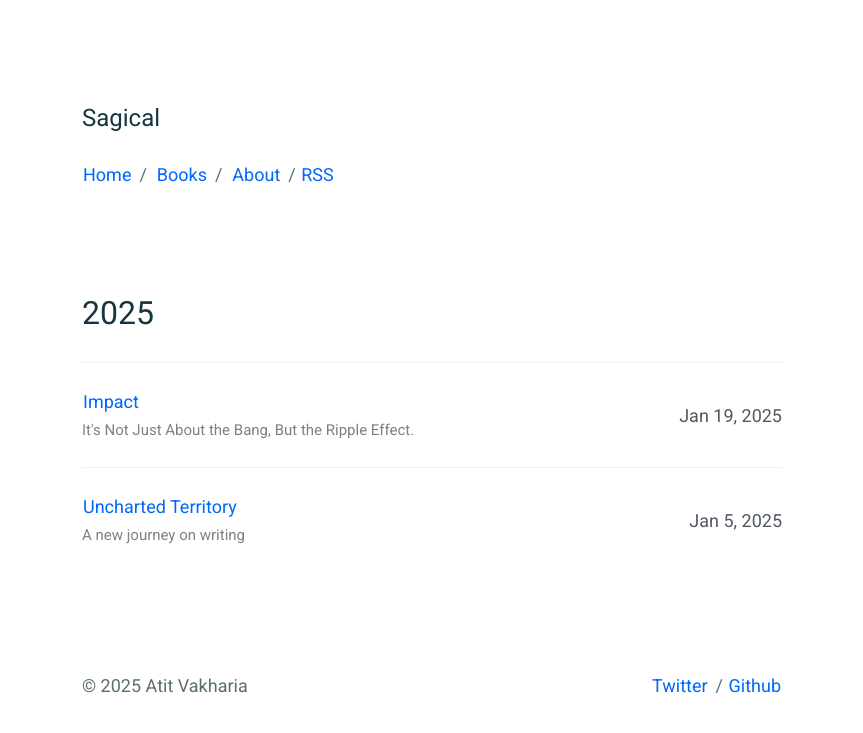
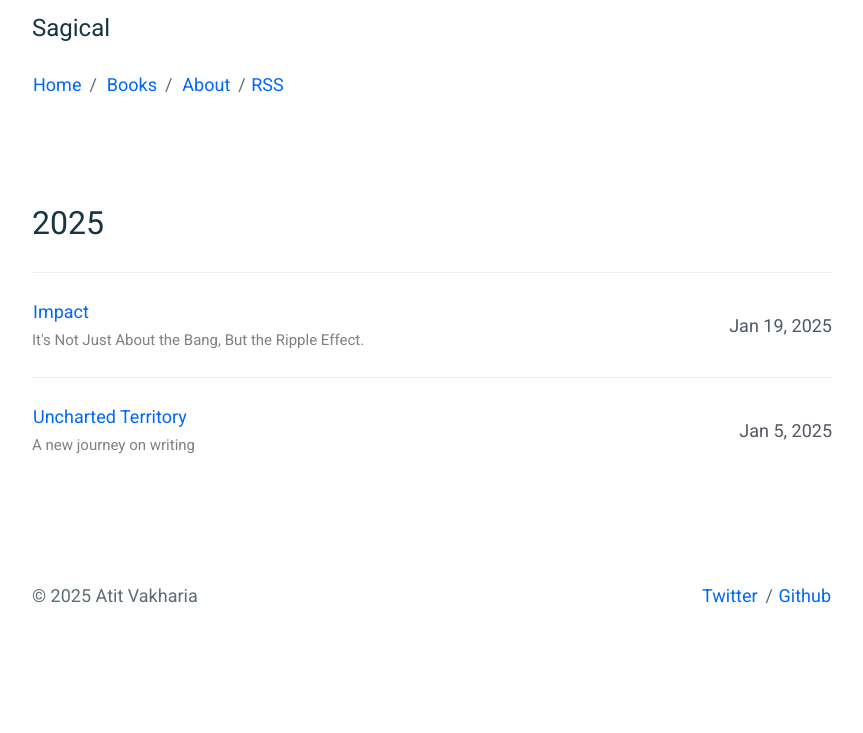
Before and after one commit to mkchoi212/paper-jekyll-theme, a Jekyll site: the page built from index.html, in a window 1280 px wide. Shown: the top 733 px of the page, without its empty margins (208-1071 px from the left). Built offline with Jekyll 4.4.1, drawn with Linux system fonts in a browser that asks for light colours.

Commit message:
Update _layout.scss

```diff
--- a/_sass/utilities/_layout.scss
+++ b/_sass/utilities/_layout.scss
@@ -3,10 +3,10 @@
    ========================================================================== */
 
 .u-container {
-    max-width: 72rem; // 620px
+    max-width: 82rem; // 620px
     margin-right: auto;
     margin-left: auto;
-    padding-top: 10rem; // 100px
+    padding-top: 1rem; // 10px
     padding-right: 1rem; // 10px
     padding-left: 1rem; // 10px
 }
```
